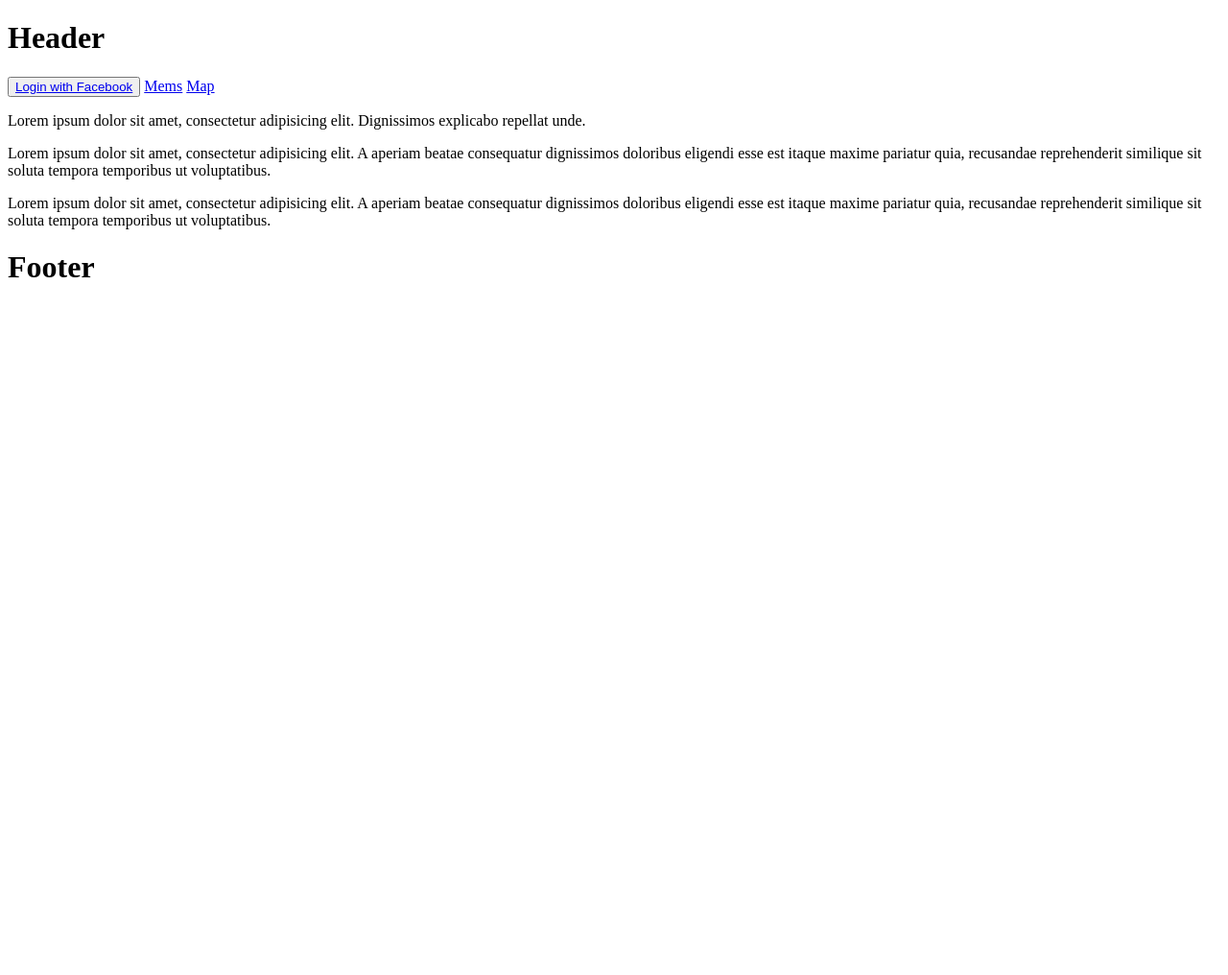
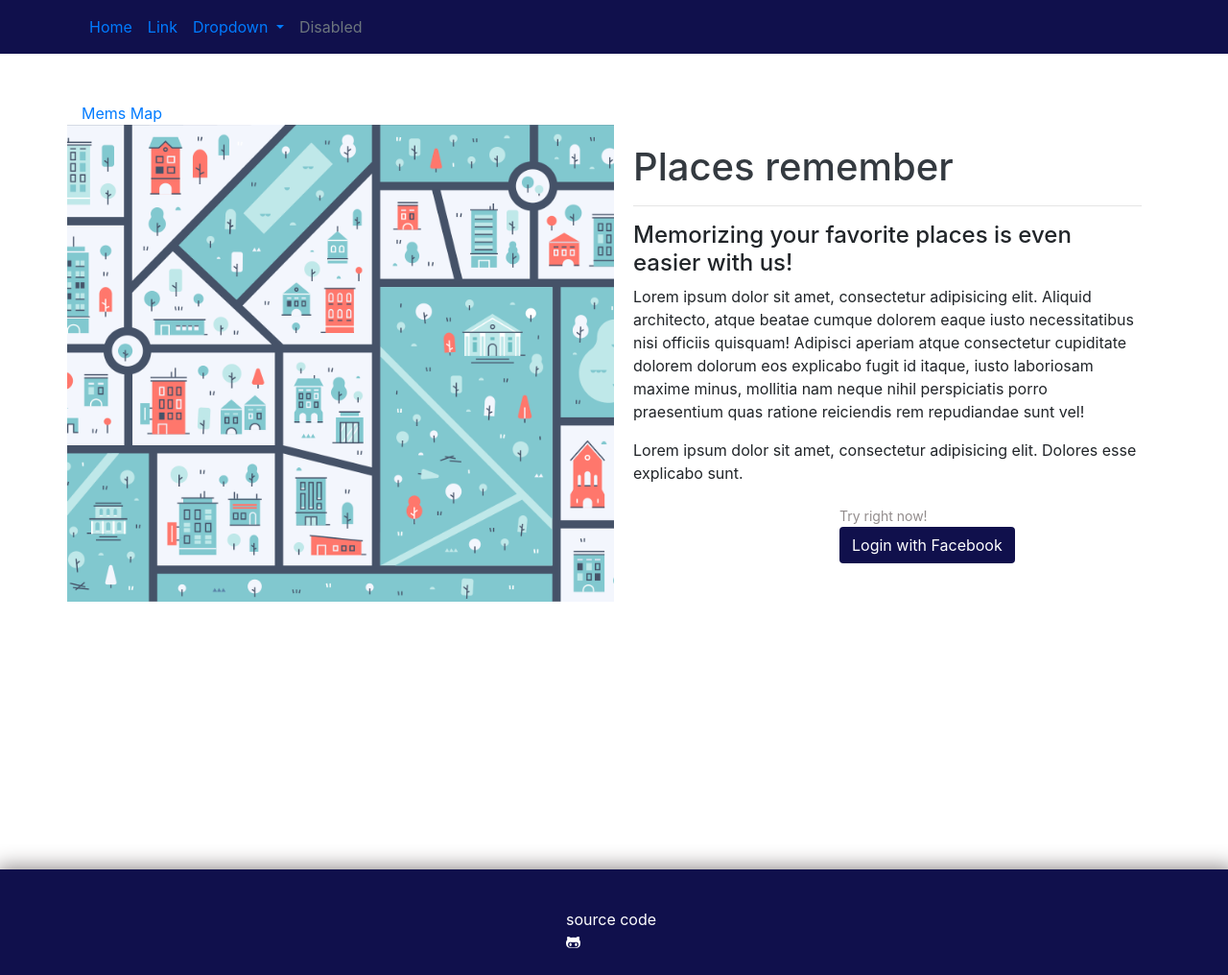
Before and after one commit to rsh-12/remember-places, a Django app: page / in a window 1280 px wide. Shown: the whole page at 96% size. Before the commit the page ends 289 px from the top, so only its background shows below. Run offline with Django 3.2, Linux system fonts and the light colour scheme; some libraries are stand-ins or nearby versions.

Commit message:
Update project
Added a photo and some bootstrap styles

```diff
--- a/memories/views.py
+++ b/memories/views.py
@@ -12,7 +12,7 @@ def home(request):
     return render(request, 'memories/home.html')
 
 
-# @login_required
+@login_required
 def memories(request):
     user = User.objects.get(id=request.user.id)
     places = user.place_set.all().order_by('-created_at')
@@ -25,14 +25,14 @@ def memories(request):
     return render(request, 'memories/memories.html', context)
 
 
-# @login_required
+@login_required
 def memory(request, pk):
     place = Place.objects.get(id=pk)
     context = {'place': place}
     return render(request, 'memories/memory.html', context)
 
 
-# @login_required
+@login_required
 def create_place(request):
     my_form = RawPlaceForm()
     if request.method == 'POST':
--- a/static/css/style.css
+++ b/static/css/style.css
@@ -1,4 +1,52 @@
-#id_latitude, #id_longitude {
-    color: red;
+body, html {
+    width: 100%;
+    height: 100%;
+}
 
+.wrapper {
+    min-height: 100%;
+    margin-bottom: -50px;
 }
+
+.footer,
+.push {
+    height: 50px;
+}
+
+footer {
+    background-color: #10104c;
+    padding: 40px 0 70px 0;
+    border-top: 0 solid black;
+    box-shadow: 2px 2px 20px 5px #938d8d;
+}
+
+.header {
+    background-color: #10104c;
+    color: white;
+}
+
+.github-link > a {
+    color: white;
+}
+
+.fb {
+    width: 100px;
+    margin: 20px auto;
+}
+
+.fb-link {
+    color: white;
+}
+
+.fb-text {
+    font-size: 14px;
+    color: #938d8d;
+}
+
+.fb-btn {
+    background-color: #10104c;
+}
+
+.fb-btn > a:hover {
+    color: white;
+}
--- a/templates/base.html
+++ b/templates/base.html
@@ -1,31 +1,35 @@
 {% load static %}
 <!DOCTYPE html>
 <html lang="en">
-{#<head>#}
-{#    <meta charset="UTF-8">#}
-{#    <title>#}
-{#        {% block title %}#}
-{#            Home#}
-{#        {% endblock %}#}
-{#    </title>#}
-{#    <link rel="stylesheet" href="{% static 'css/style.css' %}">#}
-{#</head>#}
+<head>
+    <meta charset="UTF-8">
+    <title>
+        {% block title %}
+            Home
+        {% endblock %}
+    </title>
+
+    <link rel="stylesheet" href="https://use.fontawesome.com/releases/v5.7.0/css/all.css"
+          integrity="sha384-lZN37f5QGtY3VHgisS14W3ExzMWZxybE1SJSEsQp9S+oqd12jhcu+A56Ebc1zFSJ" crossorigin="anonymous">
+    <link rel="stylesheet" href="https://maxcdn.bootstrapcdn.com/bootstrap/4.0.0/css/bootstrap.min.css"
+          integrity="sha384-Gn5384xqQ1aoWXA+058RXPxPg6fy4IWvTNh0E263XmFcJlSAwiGgFAW/dAiS6JXm" crossorigin="anonymous">
+    <link rel="stylesheet" href="{% static 'css/style.css' %}">
+</head>
 <body>
 
 <div>
     {% include 'parts/header.html' %}
 </div>
 
-<div>
-    {% block content %}
-        <h1>Content</h1>
-        s
-    {% endblock %}
+<div class="wrapper">
+    <div class="container">
+        {% block content %}
+
+        {% endblock %}
+    </div>
 </div>
 
-<div>
-    {% include 'parts/footer.html' %}
-</div>
+{% include 'parts/footer.html' %}
 
 </body>
 </html>
--- a/templates/memories/home.html
+++ b/templates/memories/home.html
@@ -1,4 +1,5 @@
 {% extends 'base.html' %}
+{% load static %}
 
 {% block title %}
     Home
@@ -6,22 +7,43 @@
 
 {% block content %}
 
-    <button>
-        <a href="{% url 'social:begin' 'facebook'  %}">Login with Facebook</a>
-    </button>
 
     <a href="{% url 'memories:memories' %}">Mems</a>
     <a href="{% url 'memories:map' %}">Map</a>
 
     <br>
-    <div>
-        <p>Lorem ipsum dolor sit amet, consectetur adipisicing elit. Dignissimos explicabo repellat unde.</p>
-        <p>Lorem ipsum dolor sit amet, consectetur adipisicing elit. A aperiam beatae consequatur dignissimos doloribus
-            eligendi esse est itaque maxime pariatur quia, recusandae reprehenderit similique sit soluta tempora
-            temporibus ut voluptatibus.</p>
-        <p>Lorem ipsum dolor sit amet, consectetur adipisicing elit. A aperiam beatae consequatur dignissimos doloribus
-            eligendi esse est itaque maxime pariatur quia, recusandae reprehenderit similique sit soluta tempora
-            temporibus ut voluptatibus.</p>
+    <div class="row">
+        <div class="col-md-12">
+            <section>
+                <div class="row clearmargin clearpadding row-image-txt">
+                    <div class="col-xs-12 col-sm-12 col-md-6 clearmargin clearpadding col-sm-push-6"
+                         style="background-image: url({% static 'images/map.png' %});background-size: cover;background-position: center;background-repeat: no-repeat;">
+                        <div></div>
+                    </div>
+                    <div class="col-xs-12 col-sm-12 col-md-6 col-sm-pull-6 bg-white" style="padding:20px;">
+                        <h1 class="text-left text-dark">Places remember</h1>
+                        <hr>
+                        <h4>Memorizing your favorite places is even easier with us!</h4>
+                        <p class="text-left text-black-50">
+                            Lorem ipsum dolor sit amet, consectetur adipisicing elit. Aliquid architecto, atque beatae
+                            cumque dolorem eaque iusto necessitatibus nisi officiis quisquam! Adipisci aperiam atque
+                            consectetur cupiditate dolorem dolorum eos explicabo fugit id itaque, iusto laboriosam
+                            maxime minus, mollitia nam neque nihil perspiciatis porro praesentium quas ratione
+                            reiciendis rem repudiandae sunt vel!
+                        </p>
+                        <p>Lorem ipsum dolor sit amet, consectetur adipisicing elit. Dolores esse explicabo sunt.</p>
+
+                        <div class="fb">
+                            <span class="fb-text">Try right now!</span>
+                            <br>
+                            <button class="btn fb-btn">
+                                <a class="fb-link" href="{% url 'social:begin' 'facebook' %}">Login with Facebook</a>
+                            </button>
+                        </div>
+                    </div>
+                </div>
+            </section>
+        </div>
     </div>
 
 {% endblock %}
--- a/templates/memories/memories.html
+++ b/templates/memories/memories.html
@@ -7,7 +7,7 @@
 {% block content %}
     <hr>
     <h3>My sweet memories</h3>
-    User {{ user }}
+    User {{ user.first_name }}
     <button><a href="{% url 'memories:map' %}">Add?</a></button>
 
     <ul>
@@ -18,9 +18,6 @@
             </li>
         {% empty %}
             You do not have any places yet
-            <div>
-                <button><a href="{% url 'memories:map' %}">Add?</a></button>
-            </div>
         {% endfor %}
     </ul>
     <hr>
--- a/templates/parts/footer.html
+++ b/templates/parts/footer.html
@@ -1 +1,6 @@
-<h1>Footer</h1>
+<div class="push"></div>
+<footer class="footer">
+    <div class="github-link" style="width: 100px; margin: 0 auto">
+        <a class="text-center" href="">source code <i class="fab fa-github-alt text-white"></i></a>
+    </div>
+</footer>
--- a/templates/parts/header.html
+++ b/templates/parts/header.html
@@ -1 +1,30 @@
-<h1>Header</h1>
+<nav class="navbar navbar-expand-lg header">
+    <div class="container">
+        <div class="collapse navbar-collapse" id="navbarSupportedContent">
+            <ul class="navbar-nav mr-auto">
+                <li class="nav-item active">
+                    <a class="nav-link" href="#">Home <span class="sr-only">(current)</span></a>
+                </li>
+                <li class="nav-item">
+                    <a class="nav-link" href="#">Link</a>
+                </li>
+                <li class="nav-item dropdown">
+                    <a class="nav-link dropdown-toggle" href="#" id="navbarDropdown" role="button"
+                       data-toggle="dropdown" aria-haspopup="true" aria-expanded="false">
+                        Dropdown
+                    </a>
+                    <div class="dropdown-menu" aria-labelledby="navbarDropdown">
+                        <a class="dropdown-item" href="#">Action</a>
+                        <a class="dropdown-item" href="#">Another action</a>
+                        <div class="dropdown-divider"></div>
+                        <a class="dropdown-item" href="#">Something else here</a>
+                    </div>
+                </li>
+                <li class="nav-item">
+                    <a class="nav-link disabled" href="#">Disabled</a>
+                </li>
+            </ul>
+        </div>
+    </div>
+</nav>
+<div class="push"></div>
```
Also changed, not shown: places_remember/settings.py (+13 -1 lines), templates/memories/map.html (+11 -28 lines), templates/memories/memory.html (+2 -6 lines), static/images/map.png (added).
